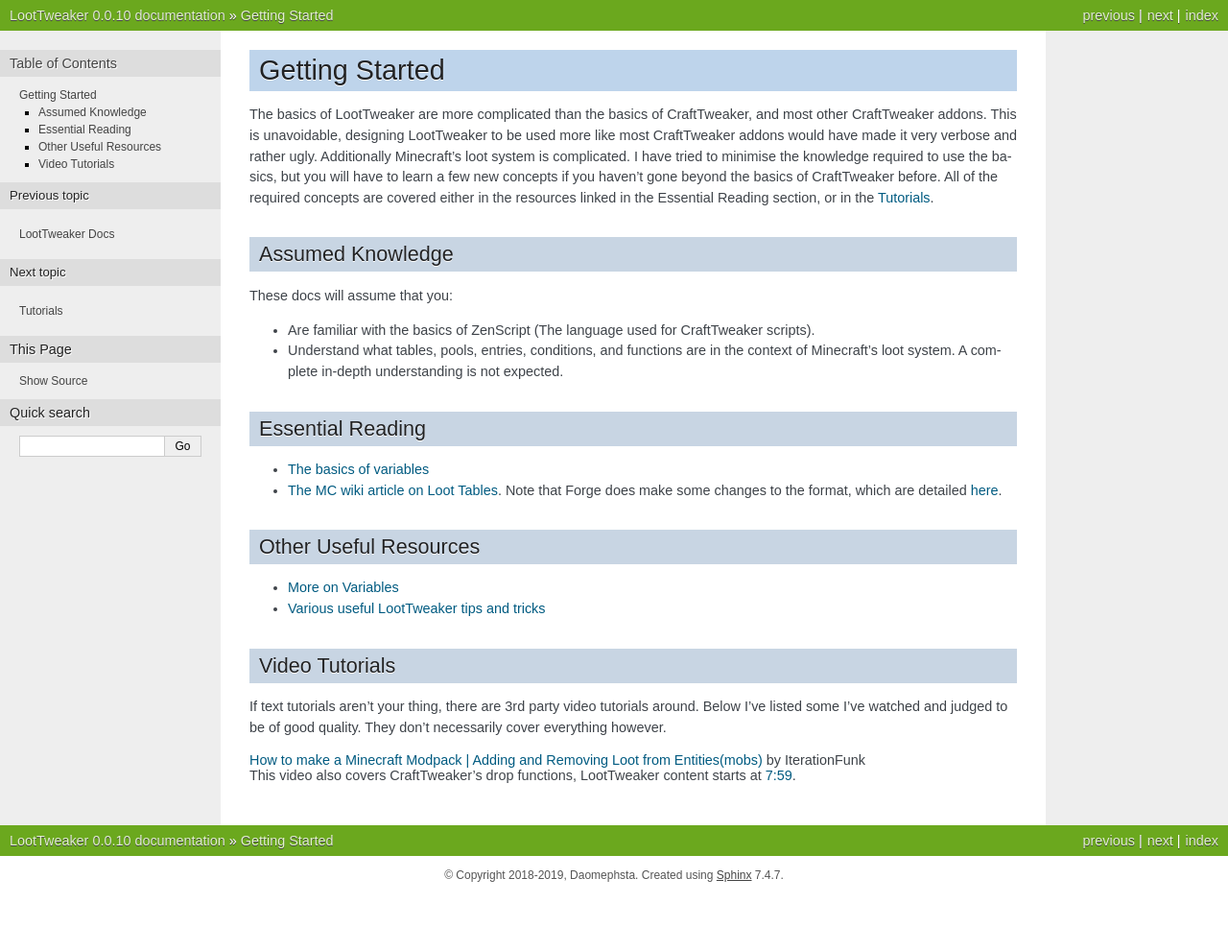
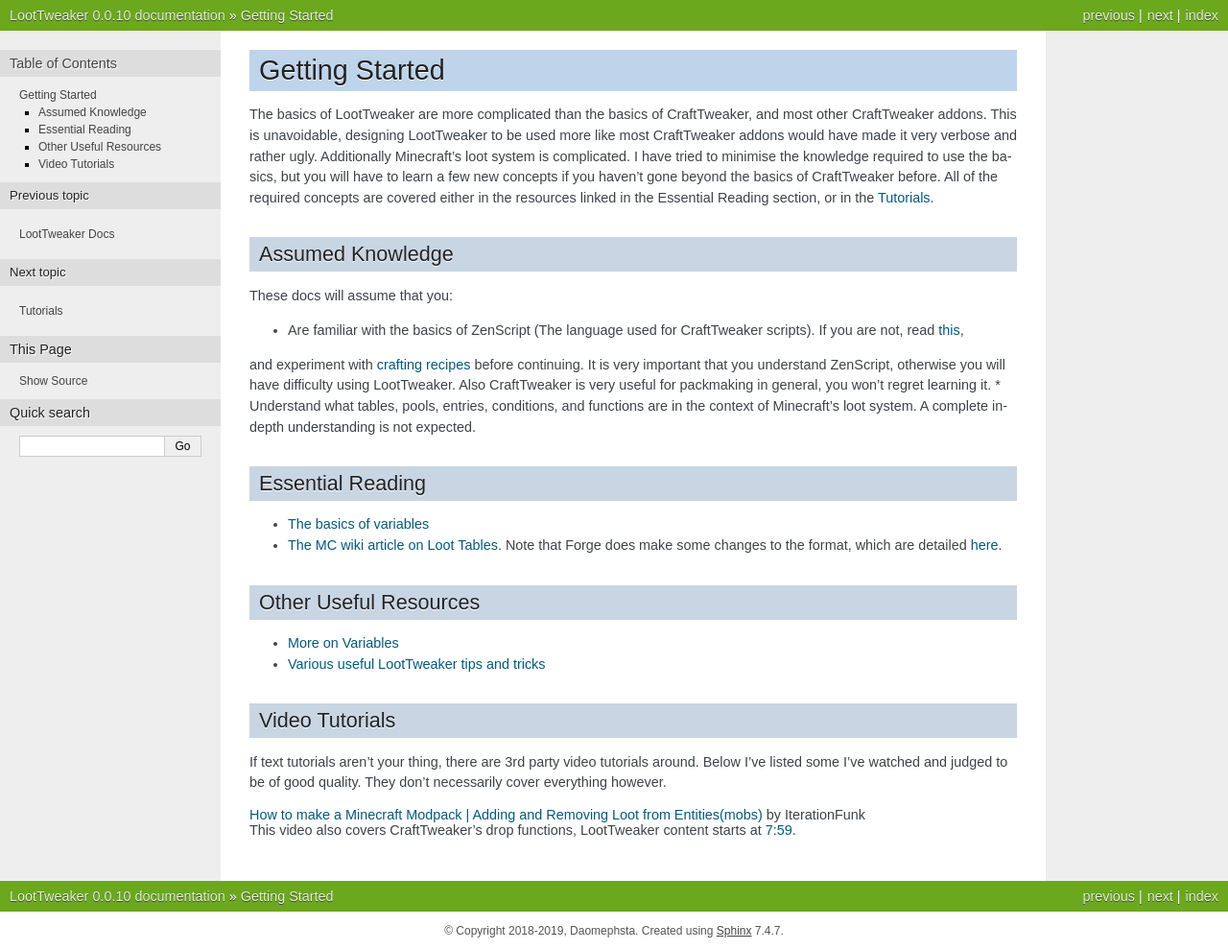
Before and after one commit to Foreck1/LootTweaker-Docs, a Sphinx documentation site: the page built from docs/getting-started.rst, in a window 1280 px wide. Shown: the whole page at 96% size. Built offline with Sphinx 7.4.7, drawn with Linux system fonts in a browser that asks for light colours; before the commit the page ends 932 px from its top, so only the background shows below that.

Commit message:
Link to CraftTweaker docs in Getting Started

```diff
--- a/docs/getting-started.rst
+++ b/docs/getting-started.rst
@@ -10,7 +10,9 @@
 -----------------
 These docs will assume that you:
 
-* Are familiar with the basics of ZenScript (The language used for CraftTweaker scripts).
+* Are familiar with the basics of ZenScript (The language used for CraftTweaker scripts). If you are not, read `this <https://docs.blamejared.com/1.12/en/#Getting_Started/>`_,
+and experiment with `crafting recipes <https://docs.blamejared.com/1.12/en/#Vanilla/Recipes/Crafting/Recipes_Crafting_Table/>`_ before continuing. It is very important that you
+understand ZenScript, otherwise you will have difficulty using LootTweaker. Also CraftTweaker is very useful for packmaking in general, you won't regret learning it.
 * Understand what tables, pools, entries, conditions, and functions are in the context of Minecraft's loot system. A complete in-depth understanding is not expected.
 
 Essential Reading
```
